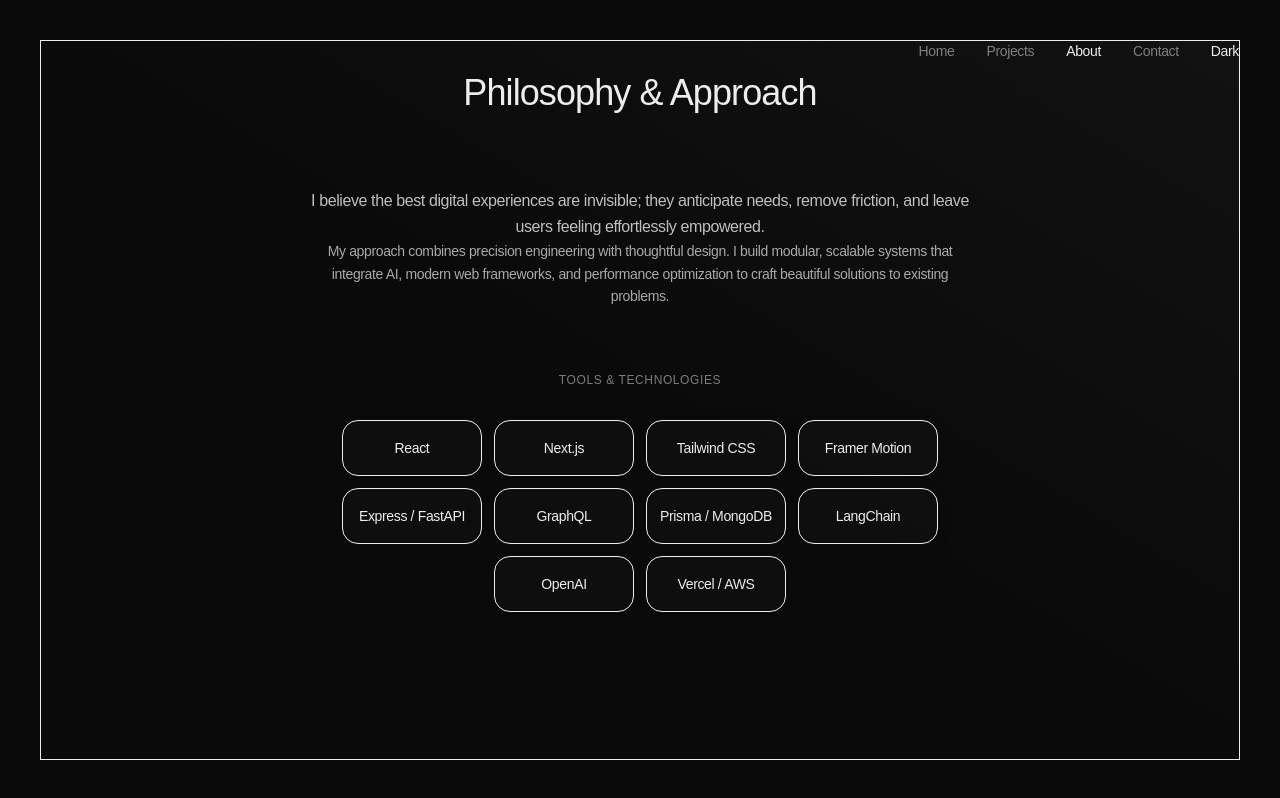
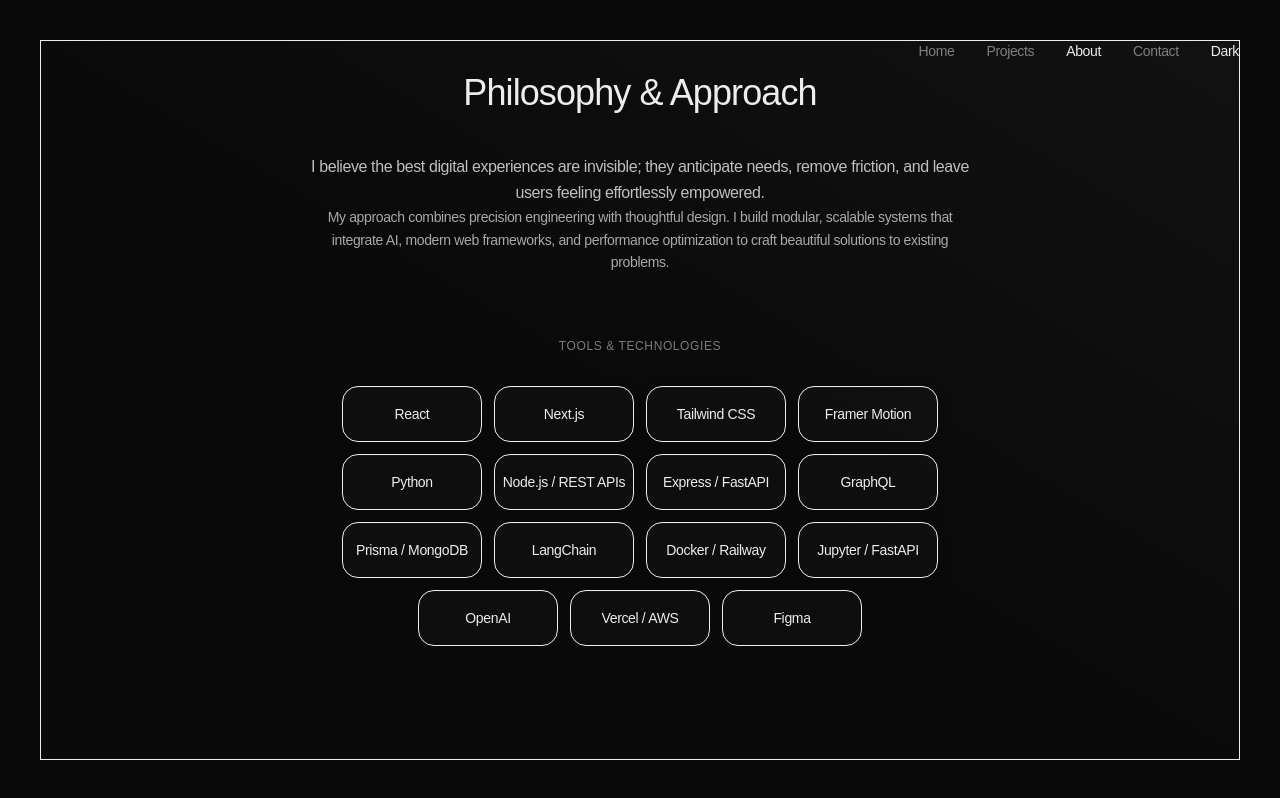
Before and after one commit to aaronjager2000/portfolio-site, a Next.js app: page / in a window 1280 px wide. Both pictures are taken after a click on the button "About". Built offline with nearby package versions, Linux system fonts and the light colour scheme; a web font is replaced by a local one.

Commit message:
about section update

```diff
--- a/src/app/page.tsx
+++ b/src/app/page.tsx
@@ -313,12 +313,17 @@
                       'Next.js',
                       'Tailwind CSS',
                       'Framer Motion',
+                      'Python',
+                      'Node.js / REST APIs',
                       'Express / FastAPI',
                       'GraphQL',
                       'Prisma / MongoDB',
                       'LangChain',
+                      'Docker / Railway',
+                      'Jupyter / FastAPI',
                       'OpenAI',
-                      'Vercel / AWS'
+                      'Vercel / AWS',
+                      'Figma'
                     ].map((tool, i) => (
                       <div
                         key={i}
@@ -376,12 +381,17 @@
                     'Next.js',
                     'Tailwind CSS',
                     'Framer Motion',
+                    'Python',
+                    'Node.js / REST APIs',
                     'Express / FastAPI',
                     'GraphQL',
                     'Prisma / MongoDB',
                     'LangChain',
+                    'Docker / Railway',
+                    'Jupyter / FastAPI',
                     'OpenAI',
-                    'Vercel / AWS'
+                    'Vercel / AWS',
+                    'Figma'
                   ].map((tool, i) => (
                     <div
                       key={i}
```
